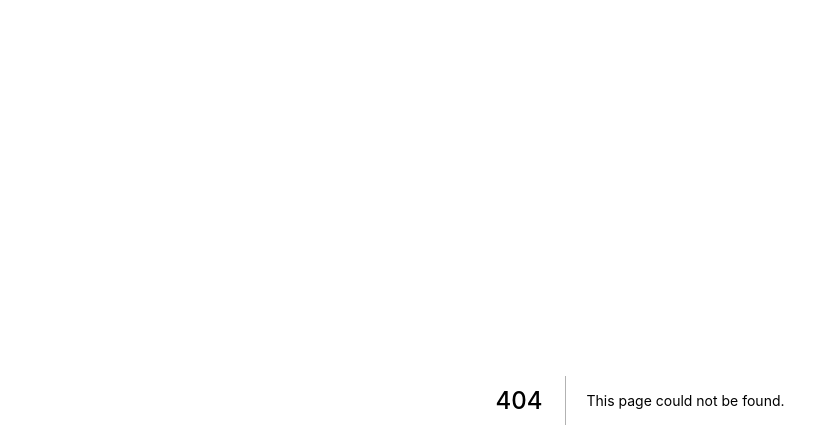
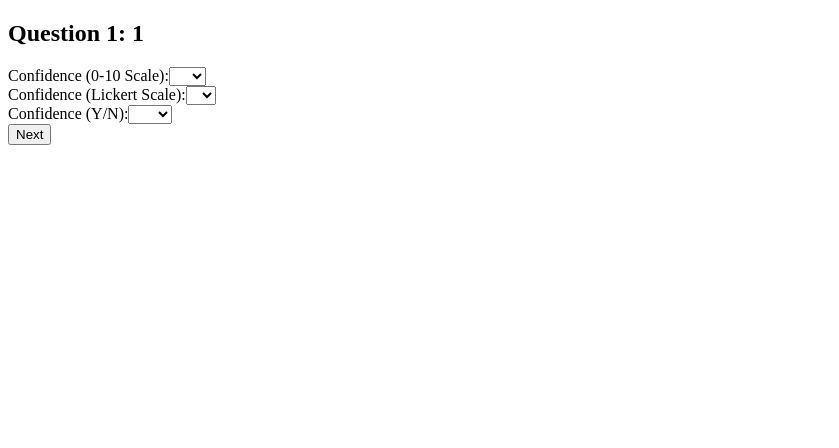
Before and after one commit to jdawg12/viability-model-base, a Next.js app: page /1/1 in a window 1280 px wide. Before the commit this address had no page. Shown: the top 448 px of the page, without its empty margins (0-839 px from the left). Built offline with nearby package versions, Linux system fonts and the light colour scheme.

Commit message:
Bare bones project for figuring out the logic in NextJS for Viability Model

```diff
--- a/pages/api/hello.js
+++ /dev/null
@@ -1,6 +0,0 @@
-// Next.js API route support: https://nextjs.org/docs/api-routes/introduction
-
-export default (req, res) => {
-  res.statusCode = 200
-  res.json({ name: 'John Doe' })
-}
--- /dev/null
+++ b/src/pages/[questions]/[qText].js
@@ -0,0 +1,88 @@
+import { useRouter } from 'next/router'
+import Link from 'next/link'
+
+const questions = [
+  {qNum: '1', text: 'Has the client identified all the potential stakeholders?'},
+  {qNum: '2', text: 'Have sub-use cases been played out?'},
+  {qNum: '3', text: 'Is this a data driven problem?'},
+  {qNum: '4', text: 'Have there been any successful deployments of similar AI use cases or projects?'},
+  {qNum: '5', text: 'Is it free of ethical implications?'},
+  {qNum: '6', text: 'Have all stakeholders been identified?'},
+  {qNum: '7', text: 'Have sub-use cases been played out?'},
+  {qNum: '8', text: 'Have all actors been identified?'},
+  {qNum: '9', text: 'Has initial access to data been arranged , for choosing a model?'},
+  {qNum: '10', text: 'Is the data (input and training) homogeneous?'},
+  {qNum: '11', text: 'Is the data stored in a central warehouse or datalake?'},
+  {qNum: '12', text: 'Is open source or anonymized data available (at least for training)?'},
+  {qNum: '13', text: 'Is the training data ready for use? (Properly labeled and formatted)'},
+  {qNum: '14', text: 'Is there a complex relationship from inputs to outputs?'},
+
+]
+
+
+
+export default function question() {
+    const router = useRouter();
+    console.log(router.query);
+    var newQnum = ((router.query.questions)*1)
+    const newQtext = questions.map(_questions => _questions.text)[newQnum];
+    var newQtext2 = JSON.stringify(newQtext)
+    console.log(newQtext2)
+
+return <div>
+    <h2>Question {router.query.questions}: {router.query.qText}</h2>
+    <form>
+        <label>
+          Confidence (0-10 Scale):
+          <select defaultValue={'DEFAULT'}>
+            <option value="DEFAULT" disabled></option>
+            <option value="1">1</option>
+            <option value="2">2</option>
+            <option value="3">3</option>
+            <option value="4">4</option>
+            <option value="5">5</option>
+            <option value="6">6</option>
+            <option value="7">7</option>
+            <option value="8">8</option>
+            <option value="9">9</option>
+            <option value="10">10</option>
+          </select>
+        </label>
+        {/* <button type="submit"> Next</button> */}
+      </form>
+
+    <form>
+        <label>
+          Confidence (Lickert Scale):
+          <select defaultValue={'DEFAULT'}>
+            <option value="DEFAULT" disabled></option>
+            <option value="1">1</option>
+            <option value="2">2</option>
+            <option value="3">3</option>
+            <option value="4">4</option>
+            <option value="5">5</option>
+          </select>
+        </label>
+        {/* <input type="submit" value="Next" /> */}
+      </form>
+
+      <form>
+        <label>
+          Confidence (Y/N):
+          <select defaultValue={'DEFAULT'}>
+            <option value="DEFAULT" disabled></option>
+            <option value="Yes">Yes</option>
+            <option value="No">No</option>
+          </select>
+        </label>
+        {/* <input type="submit" value="Next" /> */}
+      </form>
+      {/* <Link as={`/${e.qNum}/${e.text}`} href="/[questions]/[qText]"> */}
+
+      {/* <Link as={`/1/asdasd`} href="/[questions]/[qText]"> */}
+      <Link as={`/${newQnum+1}/${newQtext2}`} href='/[questions]/[qText]'>
+      <button type='submit'> Next</button>
+      </Link>
+
+    </div>
+}
```
Also changed, not shown: map.js (added, +11 -0 lines), pages/index.js (deleted, +0 -209 lines), src/pages/details.js (added, +21 -0 lines), src/pages/index.js (added, +10 -0 lines).
